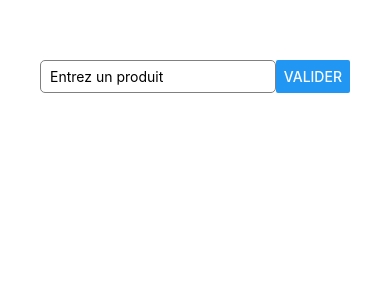
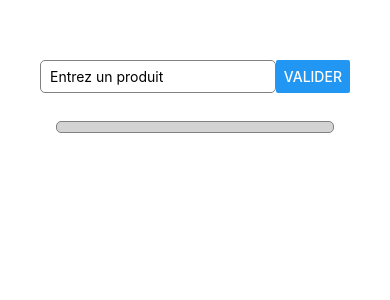
Before and after one commit to Banitongwa7/shopping-list-app, a React Native app: screen / in a window 390 px wide. Shown: the top 300 px of the page. Built offline with nearby package versions, Linux system fonts and the light colour scheme.

Commit message:
update App.js

```diff
--- a/App.js
+++ b/App.js
@@ -12,7 +12,7 @@ export default function App() {
   };
 
   const handleSubmit = () => {
-    setMyProducts([...myProducts, product]);
+    setMyProducts( currentMyProducts => [...currentMyProducts, product] );
     setProduct('');
   };
 
@@ -31,11 +31,14 @@ export default function App() {
       />
       </View>
 
-      <FlatList
+      <View style={styles.items}>
+        <FlatList
           data={myProducts}
+          style={styles.item}
           renderItem={({ item }) => <Text>{item}</Text>}
           keyExtractor={item => item}
         />
+      </View>
     </View>
   );
 }
@@ -56,4 +59,16 @@ const styles = StyleSheet.create({
     paddingLeft: 9,
     flexGrow: 1,
   },
+  items: {
+    marginTop: 20,
+  },
+  item:{
+    marginVertical: 8,
+    marginHorizontal: 16,
+    borderWidth: 1,
+    borderColor: 'gray',
+    borderRadius: 5,
+    padding: 5,
+    backgroundColor: 'lightgray',
+  }
 });
```
